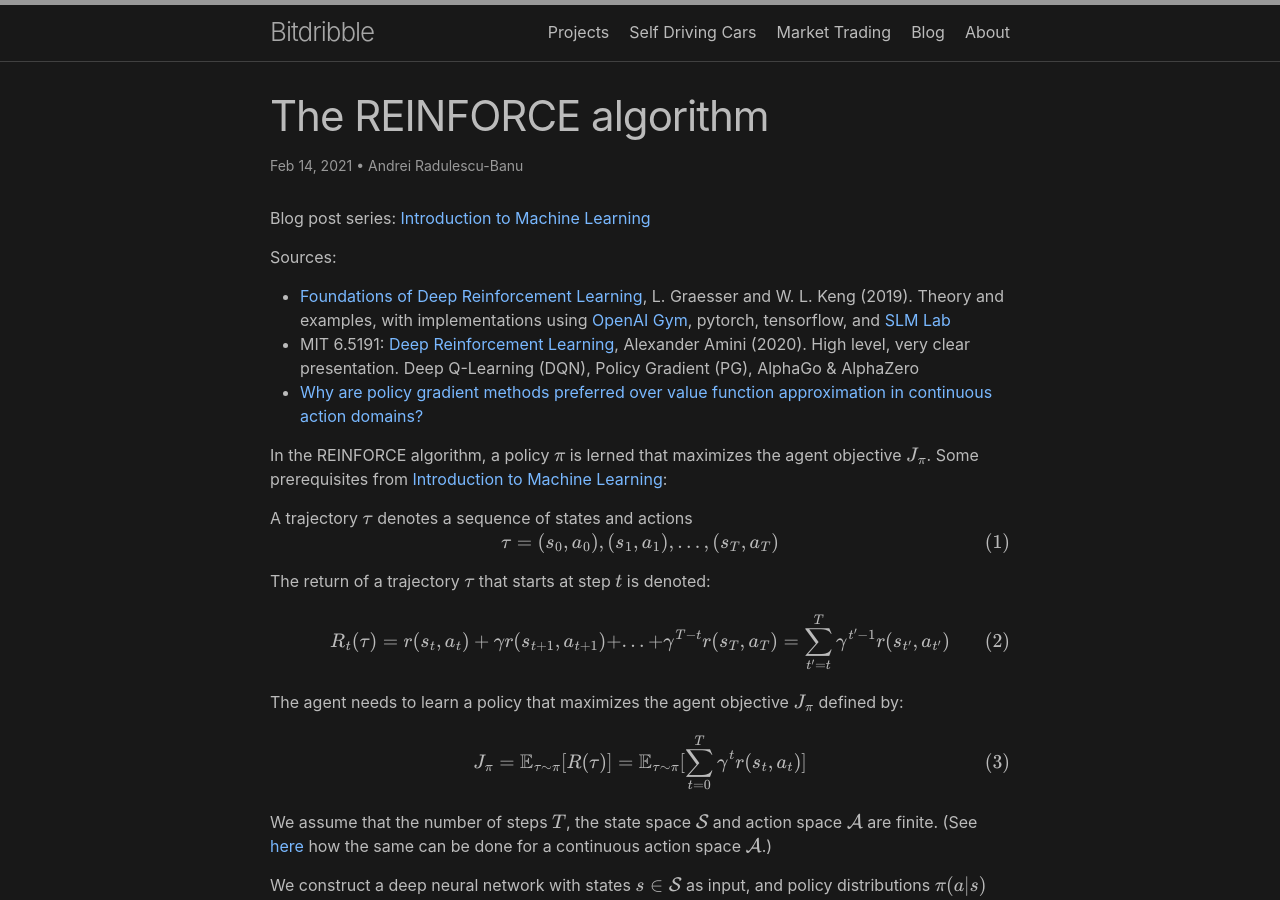
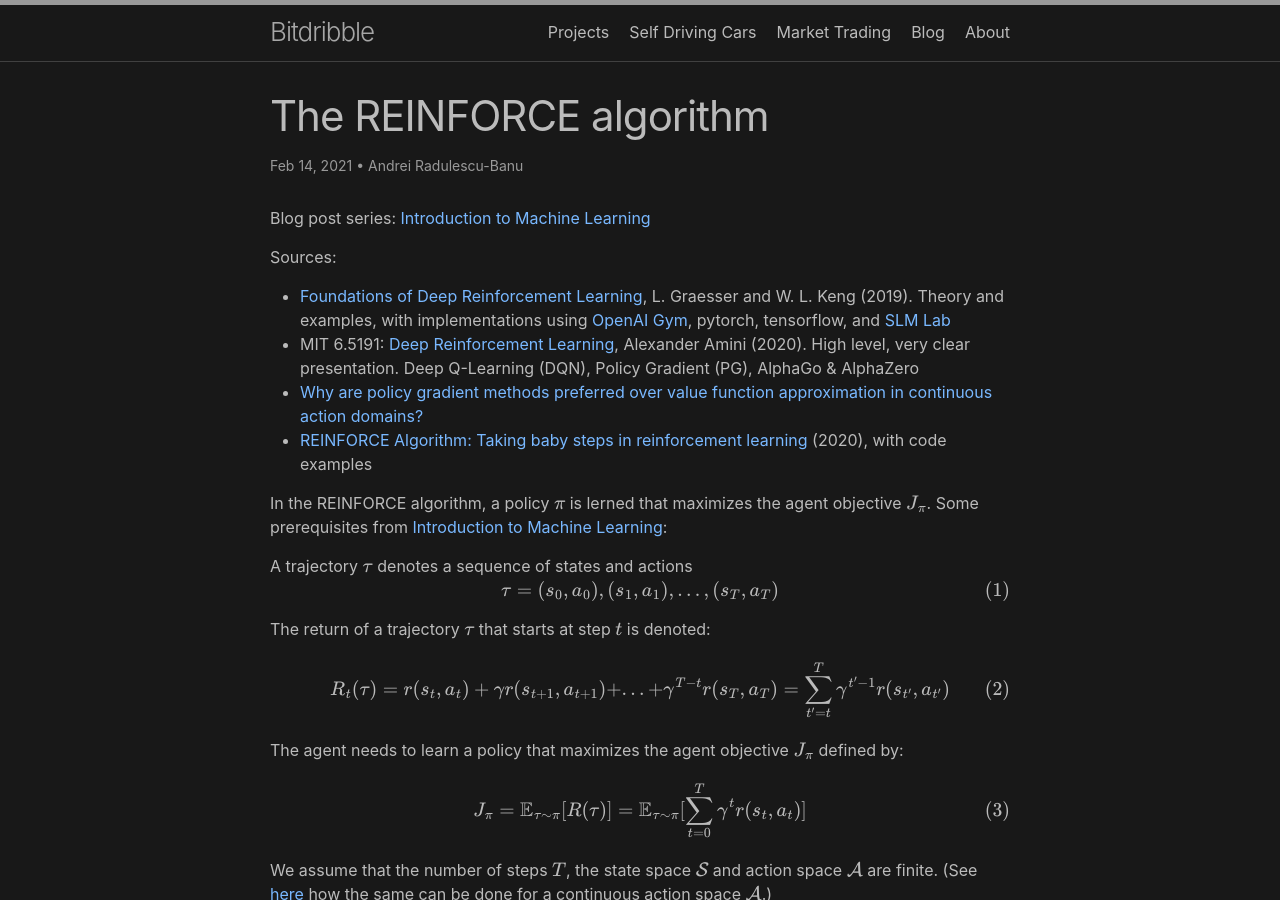
Before and after one commit to analytiq-hub/sigagent.github.io, a Jekyll site: the page built from machine_learning/_posts/2021-02-14-reinforce.md, in a window 1280 px wide and 900 px high. Built offline with Jekyll 4.4.1, drawn with Linux system fonts in a browser that asks for light colours; formulas are drawn with MathJax 3; a script that is not in the unit is left out.

Commit message:
*** empty log message ***

```diff
--- a/machine_learning/_posts/2021-02-14-reinforce.md
+++ b/machine_learning/_posts/2021-02-14-reinforce.md
@@ -12,6 +12,7 @@ Sources:
 * [Foundations of Deep Reinforcement Learning](https://www.amazon.com/Deep-Reinforcement-Learning-Python-Hands/dp/0135172381), L. Graesser and W. L. Keng (2019). Theory and examples, with implementations using [OpenAI Gym](https://gym.openai.com/), pytorch, tensorflow, and [SLM Lab](https://github.com/andrei-radulescu-banu/SLM-Lab)
 * MIT 6.5191: [Deep Reinforcement Learning](https://www.youtube.com/watch?v=i6Mi2_QM3rA), Alexander Amini (2020). High level, very clear presentation. Deep Q-Learning (DQN), Policy Gradient (PG), AlphaGo & AlphaZero
 * [Why are policy gradient methods preferred over value function approximation in continuous action domains?](https://datascience.stackexchange.com/questions/25209/why-are-policy-gradient-methods-preferred-over-value-function-approximation-in-c/25212#25212)
+* [REINFORCE Algorithm: Taking baby steps in reinforcement learning](https://www.analyticsvidhya.com/blog/2020/11/reinforce-algorithm-taking-baby-steps-in-reinforcement-learning/) (2020), with code examples
 
 In the REINFORCE algorithm, a policy $$\pi$$ is lerned that maximizes the agent objective $$J_\pi$$. Some prerequisites from [Introduction to Machine Learning](2021-02-13-introduction_to_machine_learning.md):
 
```
